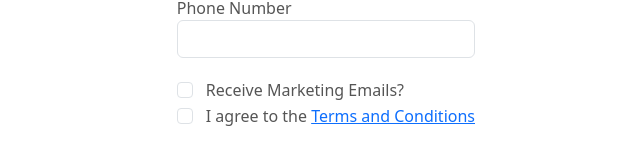
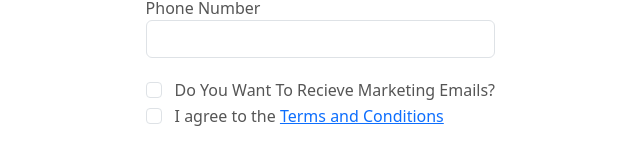
Before and after one commit to KaraboMaimane/QuintGroupAssessment, a JavaScript app: page / in a window 1280 px wide. Shown: the part 537-685 px from the top of the page, without its empty margins (145-785 px from the left). Built offline with nearby package versions, Linux system fonts and the light colour scheme; no server answers.

Commit message:
fixiing lead capture fields

```diff
--- a/src/components/LeadCapture.vue
+++ b/src/components/LeadCapture.vue
@@ -1,4 +1,5 @@
 <template>
+  <div class="row">
     <div class="lead-capture-form">
       <h2 style="font-size: 24px; margin-bottom: 20px;">Lead Capture Form</h2>
       <form @submit.prevent="submitForm" style=" margin: 0 auto;">
@@ -54,7 +55,7 @@
           <input class="form-check-input" type="checkbox" value="yes" id="flexCheckDefault" v-model="lead.marketingOpt"
                  @blur="setTouched('question')"/>
           <label class="form-check-label" for="flexCheckDefault">
-          Receive Marketing Emails?
+            Do You Want To Recieve Marketing Emails?
           </label>
         </div>
 
@@ -70,6 +71,8 @@
         <button type="submit" class="btn btn-primary" :disabled="submitPending" style="margin-top: 20px;">Submit</button>
       </form>
     </div>
+  </div>
+
 </template>
 
 <script lang="ts">
@@ -132,7 +135,7 @@ export default {
 
   async mounted() {
     try {
-      const response = await fetch('https://restcountries.com/v3.1/all');
+      const response = await fetch(`https://restcountries.com/v3.1/all`);
       this.countries = await response.json();
     } catch (error) {
       console.error('Error fetching countries:', error);
@@ -166,7 +169,7 @@ export default {
         country: '',
         phoneNumber: '',
         marketingOpt: false,
-        question: false,
+        termsAgreed: false
       };
 
       // Reset touched state
@@ -202,17 +205,6 @@ export default {
 </script>
 
 <style>
-/* Reset default margins and paddings */
-* {
-  box-sizing: border-box;
-  margin: 0;
-  padding: 0;
-}
-
-body {
-  font-family: 'Arial', sans-serif;
-  line-height: 1.6;
-}
 
 .lead-capture-form {
   max-width: 600px;
@@ -243,11 +235,6 @@ body {
   outline: none;
   border-color: #007bff;
   box-shadow: 0 0 5px rgba(0, 123, 255, 0.3);
-}
-
-.invalid-feedback {
-  color: #dc3545;
-  font-size: 14px;
 }
 
 .form-check {
```
Lines whose indentation alone changed are shown as unchanged.
